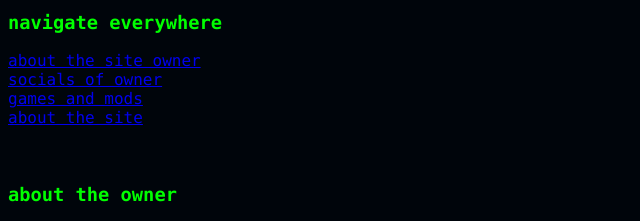
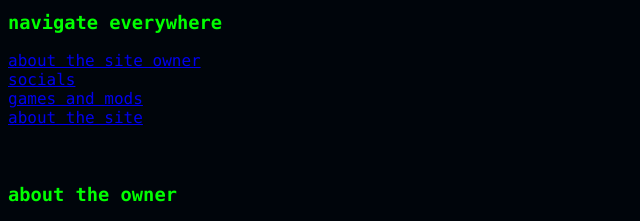
Before and after one commit to thereal-svien/thereal-svien.github.io, a plain HTML site: page index.html in a window 1280 px wide. Shown: the part 174-395 px from the top of the page, 0-640 px from the left. Drawn offline with Linux system fonts and the light colour scheme.

Commit message:
Update index.html

```diff
--- a/index.html
+++ b/index.html
@@ -14,7 +14,7 @@
 <div class="navigation">
 <h3>navigate everywhere</h3>
 <a href="#aboutMe">about the site owner</a><br>
-<a href="#socials">socials of owner</a><br>
+<a href="#socials">socials</a><br>
 <a href="#gamesMods">games and mods</a><br>
 <a href="#about">about the site</a><br>
 </div>
```
